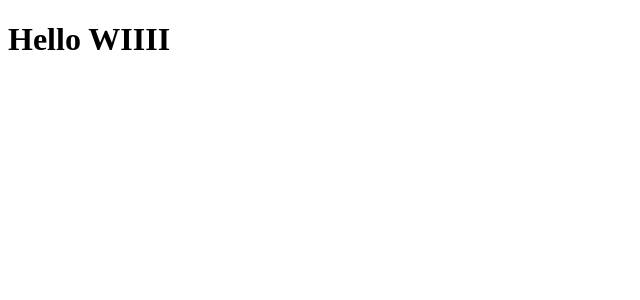
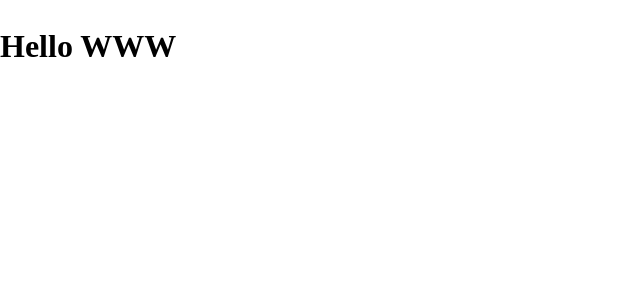
Before and after one commit to wiasliaw77210/persona, a React app: page / in a window 1280 px wide. Shown: the top 300 px of the page, without its empty margins (0-640 px from the left). Built offline with nearby package versions, Linux system fonts and the light colour scheme.

Commit message:
refactor(src/): refactor code constructor

```diff
--- /dev/null
+++ b/src/App.tsx
@@ -0,0 +1,14 @@
+import * as React from 'react';
+import 'normalize.css';
+import { Hello } from './components/hello';
+import './static/main.scss';
+
+export default class App extends React.Component {
+  render() {
+    return (
+      <div className="www">
+        <Hello name="WWW" />
+      </div>
+    );
+  }
+}
--- a/src/index.tsx
+++ b/src/index.tsx
@@ -1,8 +1,8 @@
 import * as React from 'react';
-import *as ReactDOM from 'react-dom';
-import { Hello } from './components/hello';
+import * as ReactDOM from 'react-dom';
+import App from './App';
 
 ReactDOM.render(
-  <Hello name="WIIII"/>,
+  <App />,
   document.getElementById('app'),
 );
--- /dev/null
+++ b/src/static/main.scss
@@ -0,0 +1,25 @@
+// mixin rule
+@mixin BoxSizing($size: border-box) {
+  box-sizing: $size;
+  -moz-box-sizing: $size;
+  -webkit-box-sizing: $size;
+}
+
+// box model
+html {
+  @include BoxSizing(border-box);
+}
+
+body {
+  line-height: 1.6;
+  background-color: #fff;
+}
+
+*, *::before, *::after {
+  box-sizing: inherit;
+}
+
+// class
+.www {
+  background-color: white;
+}
```
Also changed, not shown: src/components/maintopic.tsx (added, +9 -0 lines).
